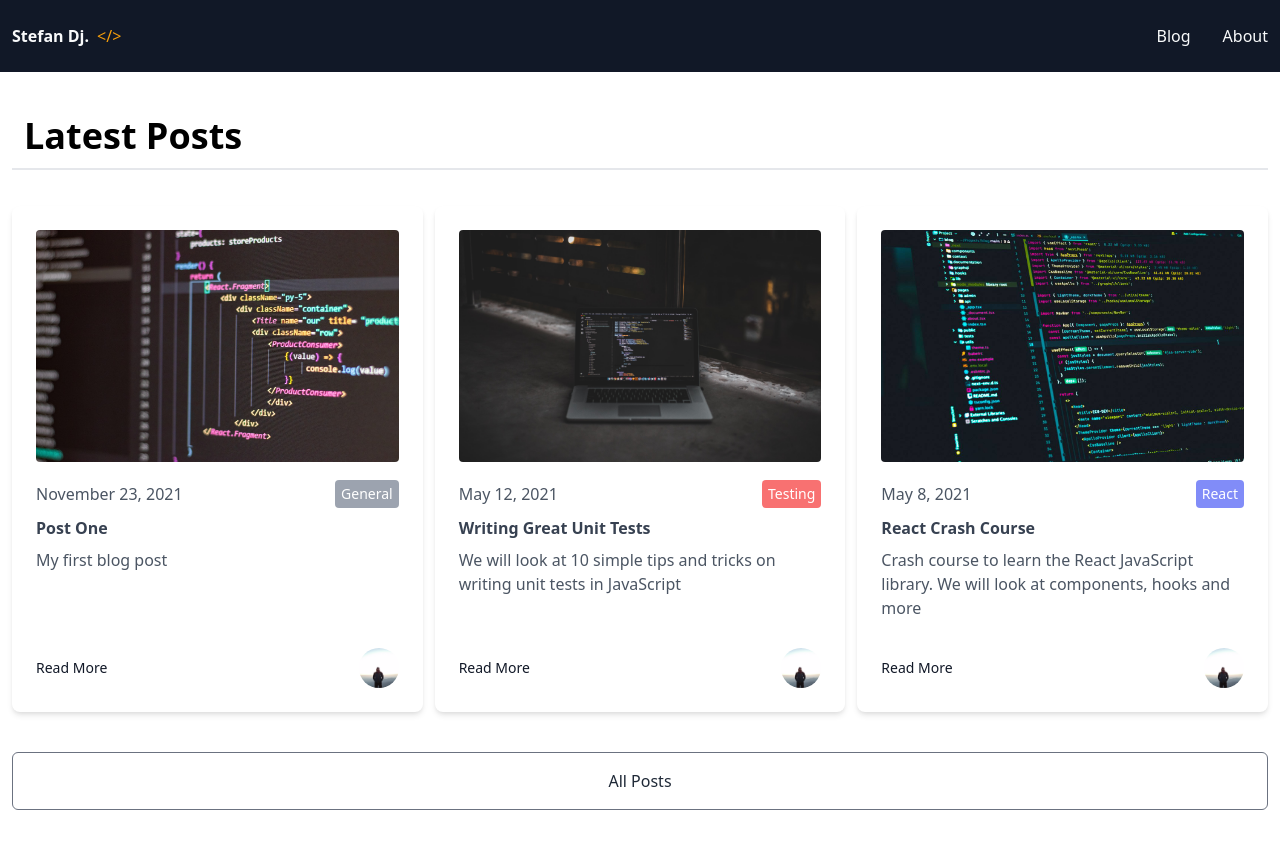
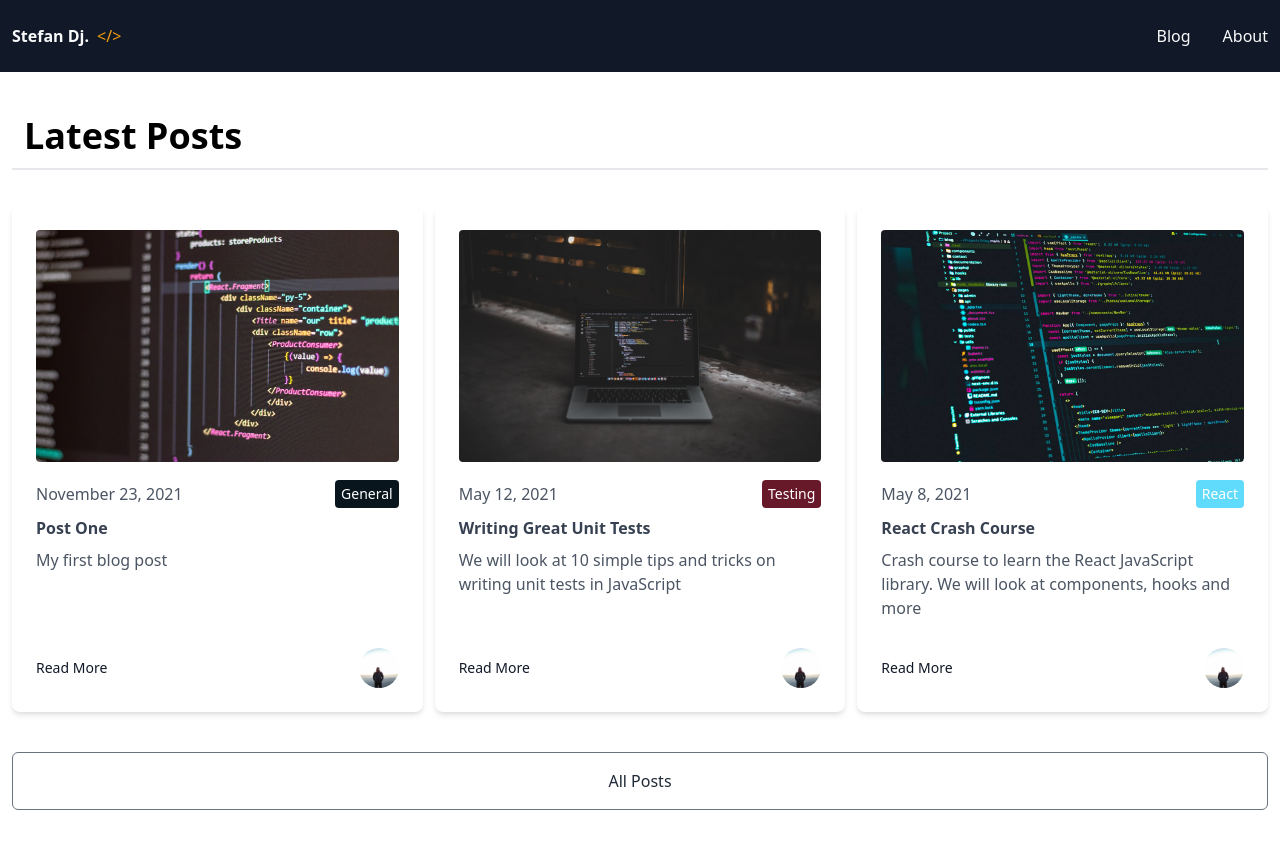
Before and after one commit to stefandjikic/blog-next-js, a Next.js app: page / in a window 1280 px wide. Built offline with nearby package versions, Linux system fonts and the light colour scheme.

Commit message:
Category label colors fix

```diff
--- a/components/CategoryLabel.js
+++ b/components/CategoryLabel.js
@@ -2,15 +2,15 @@ import Link from "next/link";
 
 const CategoryLabel = ({ children }) => {
   const colors = {
-    JavaScript: "yellow",
-    React: "indigo",
-    CSS: "blue",
-    Testing: "red",
-    General: "gray",
+    JavaScript: "js",
+    React: "react",
+    CSS: "css",
+    Testing: "testing",
+    General: "general",
   };
   return (
     <div
-      className={`py-1 px-1.5 bg-${colors[children]}-400 rounded text-sm text-white`}
+      className={`py-1 px-1.5 bg-${colors[children]}_custom rounded text-sm text-white`}
     >
       <Link href={`/blog/category/${children.toLowerCase()}`}>{children}</Link>
     </div>
--- a/components/Search.js
+++ b/components/Search.js
@@ -26,12 +26,12 @@ const Search = () => {
           <input
             type="search"
             name="search"
-            className="border border-gray-300 h-10 px-3 rounded text-sm w-72 focus:outline-none focus:border-yellow-600"
+            className="border border-gray-300 h-10 pl-9 pr-2 rounded text-sm w-72 focus:outline-none focus:border-yellow-600"
             value={searchValue}
             onChange={(e) => setSearchValue(e.target.value)}
             placeholder="Search posts..."
           />
-          <FaSearch className="absolute top-0 right-0 mt-3 mr-3" />
+          <FaSearch className="absolute top-0 left-0 mt-3 ml-3" />
         </form>
       </div>
 
--- a/pages/api/search.js
+++ b/pages/api/search.js
@@ -5,6 +5,7 @@ import matter from "gray-matter";
 export default function handler(req, res) {
   let posts;
   if (process.env.NODE_ENV === "production") {
+    console.log('production')
     posts = require("../../cache/data").posts;
   } else {
     const files = fs.readdirSync(path.join("posts"));
--- a/styles/globals.css
+++ b/styles/globals.css
@@ -52,3 +52,23 @@
 .blog-text h4 {
   font-size: 26px;
 }
+
+.bg-js_custom {
+  background: #FACC15;
+}
+
+.bg-react_custom {
+  background: #61dbfb;
+}
+
+.bg-css_custom {
+  background: #0370B9;
+}
+
+.bg-testing_custom {
+  background: #681929;
+}
+
+.bg-general_custom {
+  background: #09151d;
+}
```
